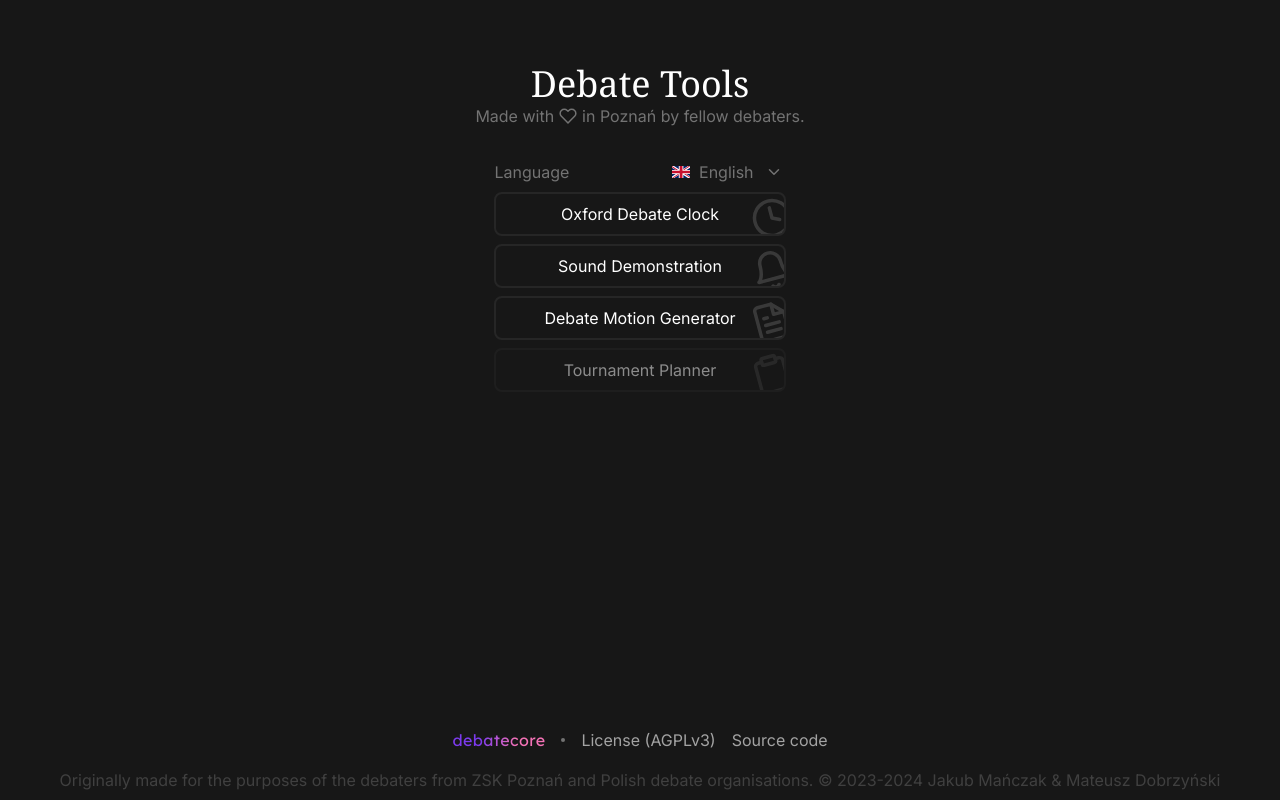
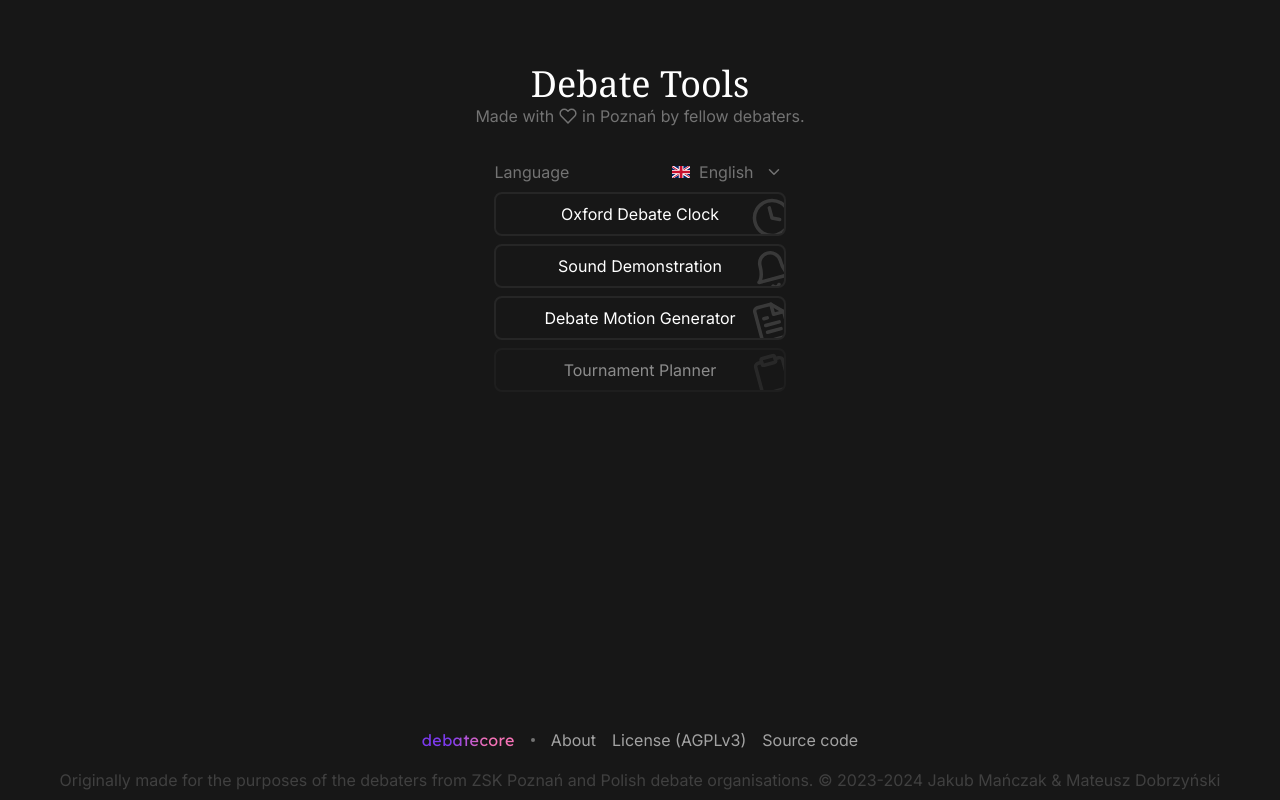
Before and after one commit to debatecore/debate-tools, a Next.js app: page / in a window 1280 px wide. Built offline with nearby package versions, Linux system fonts and the light colour scheme.

Commit message:
Apply suggestions from code review
Co-authored-by: Mateusz Dobrzyński <60257096+Mateusz-Dobrzynski@users.noreply.github.com>

```diff
--- a/src/components/DebatecoreFooter.tsx
+++ b/src/components/DebatecoreFooter.tsx
@@ -12,18 +12,10 @@ const DebatecoreFooter = (props: {}) => {
   const boldfont = lexend.className;
 
   const footerlinks: footerlink[] = [
-    // {
-    //   text: useLang("footerAbout"),
-    //   href: "/about",
-    // },
-    // {
-    //   text: useLang("footerMission"),
-    //   href: "https://debateco.re/about",
-    // },
-    // {
-    //   text: useLang("footerSendFeedback"),
-    //   href: "https://debateco.re/sendfeedback?from=toolsfooter",
-    // },
+    {
+      text: useLang("footerAbout"),
+      href: "/about",
+    },
     {
       text: `${useLang("footerLicense")} (AGPLv3)`,
       href: "https://github.com/debatecore/debate-tools/blob/master/LICENSE",
--- a/src/data/strings.json
+++ b/src/data/strings.json
@@ -28,7 +28,8 @@
   },
   "footerAbout": {
     "en": "About",
-    "pl": "O stronie"
+    "pl": "O nas",
+    "de": "Unser Projekt"
   },
   "footerMission": {
     "en": "Mission",
@@ -40,7 +41,8 @@
   },
   "footerLicense": {
     "en": "License",
-    "pl": "Licencja"
+    "pl": "Licencja",
+    "de": "Lizenz"
   },
   "footerSourceCode": {
     "en": "Source code",
```
